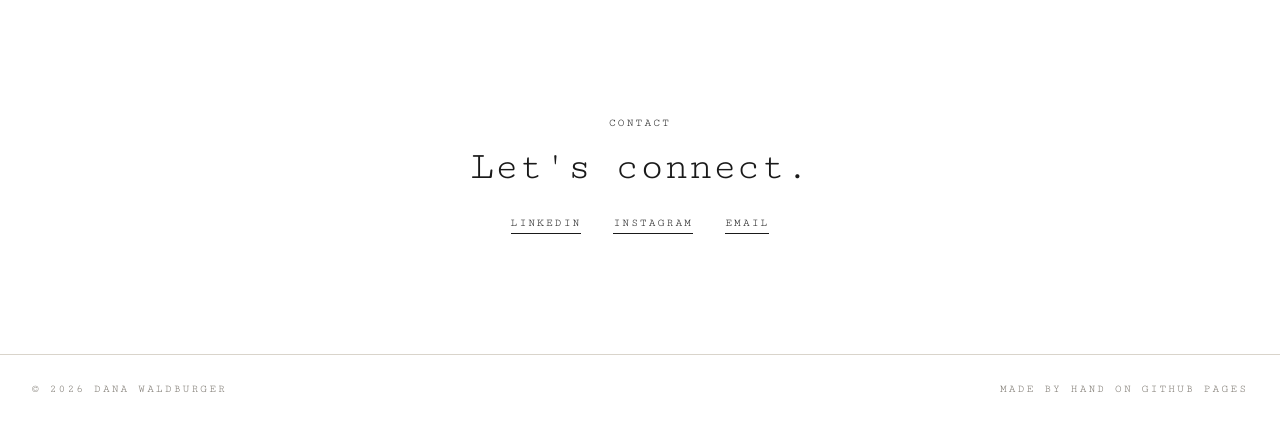
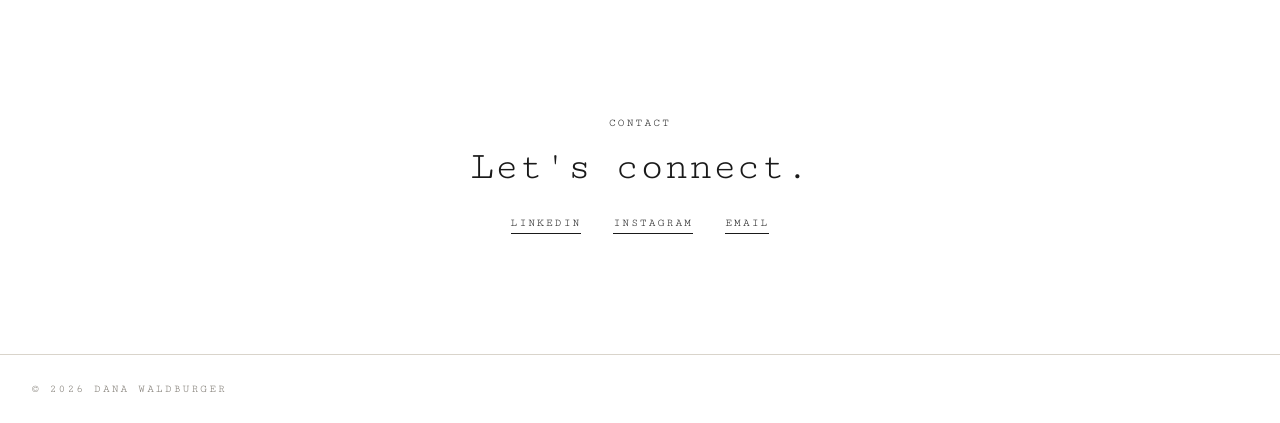
Before and after one commit to danaarosey/danaarosey.github.io, a plain HTML site: page index.html in a window 1280 px wide. Shown: the part 1992-2415 px from the top of the page. Drawn offline with Linux system fonts and the light colour scheme.

Commit message:
Update index.html

```diff
--- a/index.html
+++ b/index.html
@@ -139,7 +139,7 @@ nav a:first-child { color: #2b3a7a; border-bottom: 1px solid #2b3a7a; }
 
   <footer class="label">
     <span>© 2026 Dana Waldburger</span>
-    <span>Made by hand on GitHub Pages</span>
+
   </footer>
 
 </body>
```
